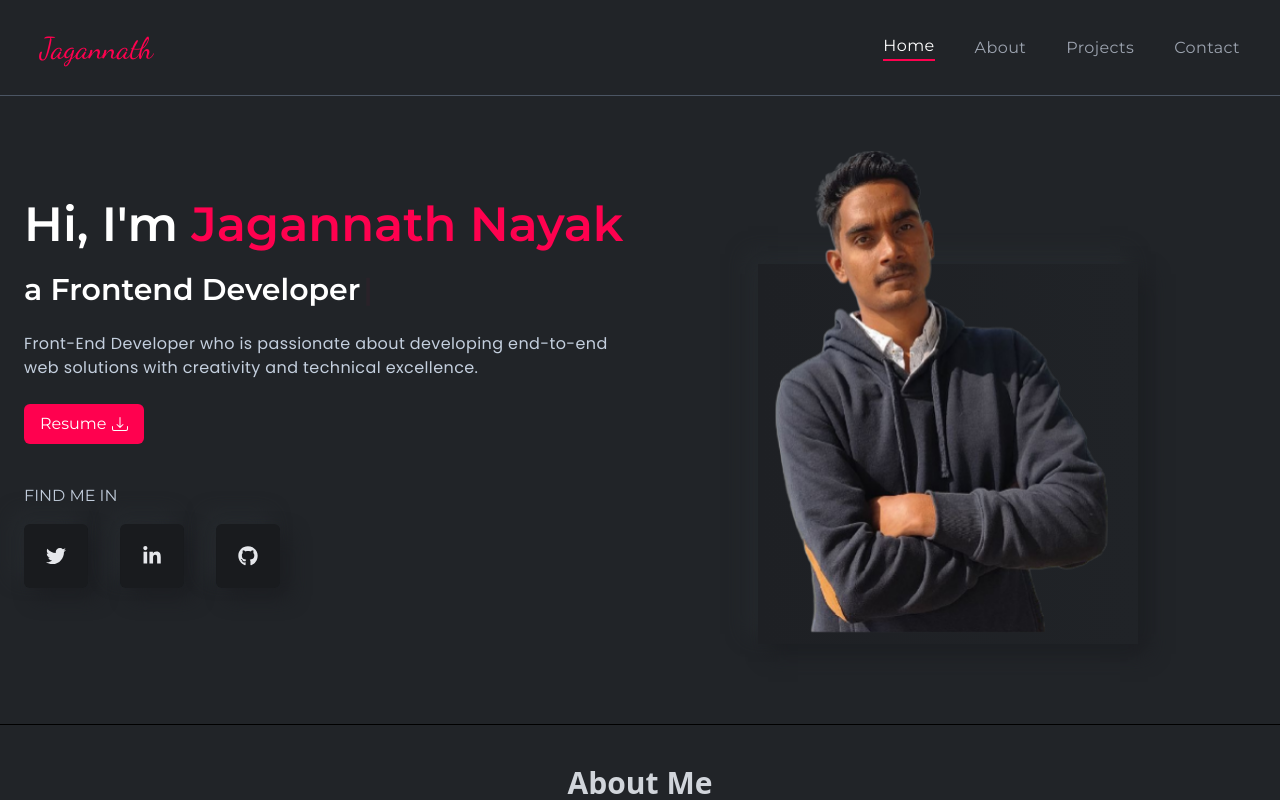
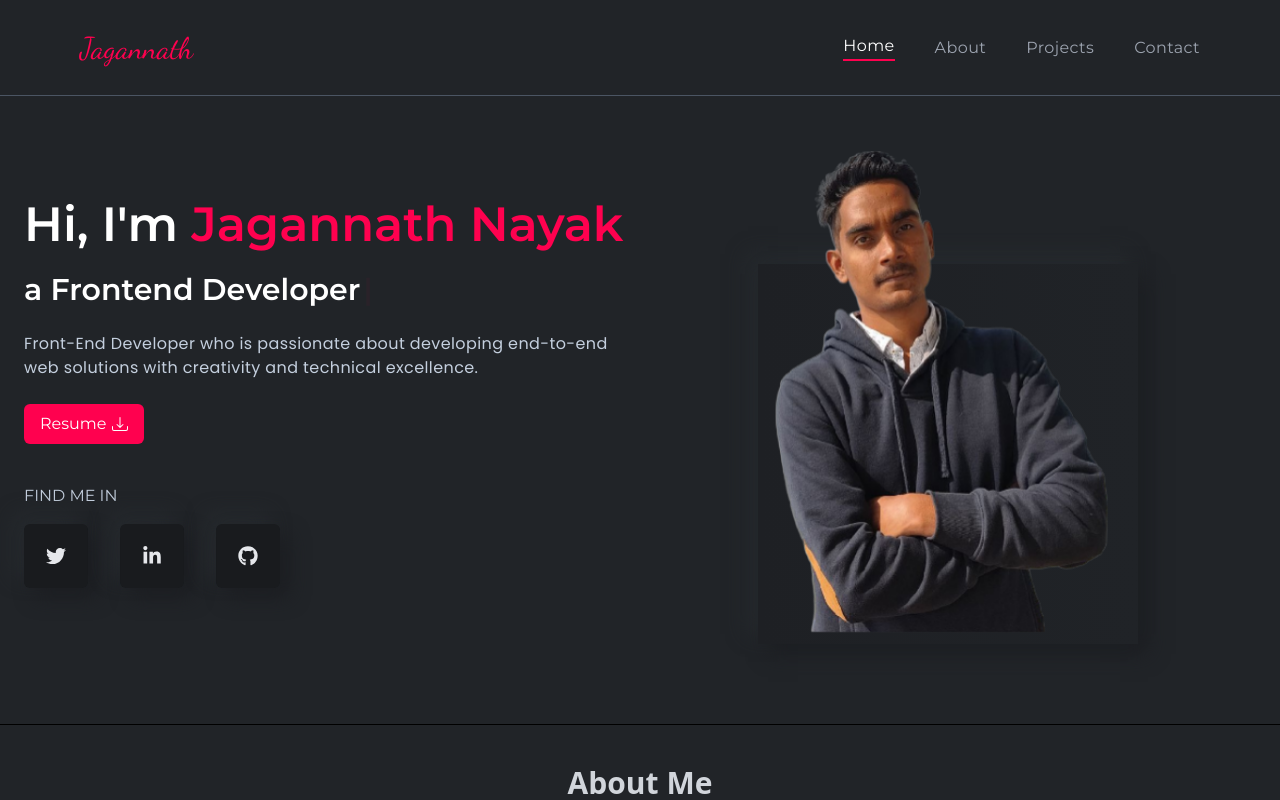
Before and after one commit to Jaga2105/portfolio, a React (Create React App) app: page / in a window 1280 px wide. Shown: the top 800 px of the page. Built offline with nearby package versions, Linux system fonts and the light colour scheme.

Commit message:
minor change

```diff
--- a/src/components/navbar/NavBar.js
+++ b/src/components/navbar/NavBar.js
@@ -7,7 +7,7 @@ import { Link } from 'react-scroll';
 const Navbar = () => {
   const [showMenu, setShowMenu]=useState(false)
   return (
-    <div className="w-full h-24 sticky top-0 z-50 px-4 lg:px-10 bg-bodyColor mx-auto flex justify-between items-center font-titleFont border-b-[1px] border-b-gray-600">
+    <div className="w-full h-24 sticky top-0 z-50 px-4 lg:px-10 xl:px-20 bg-bodyColor mx-auto flex justify-between items-center font-titleFont border-b-[1px] border-b-gray-600">
       <div>
         <span className='text-designColor font-logoFont text-3xl'>Jagannath</span>
       </div>
```
